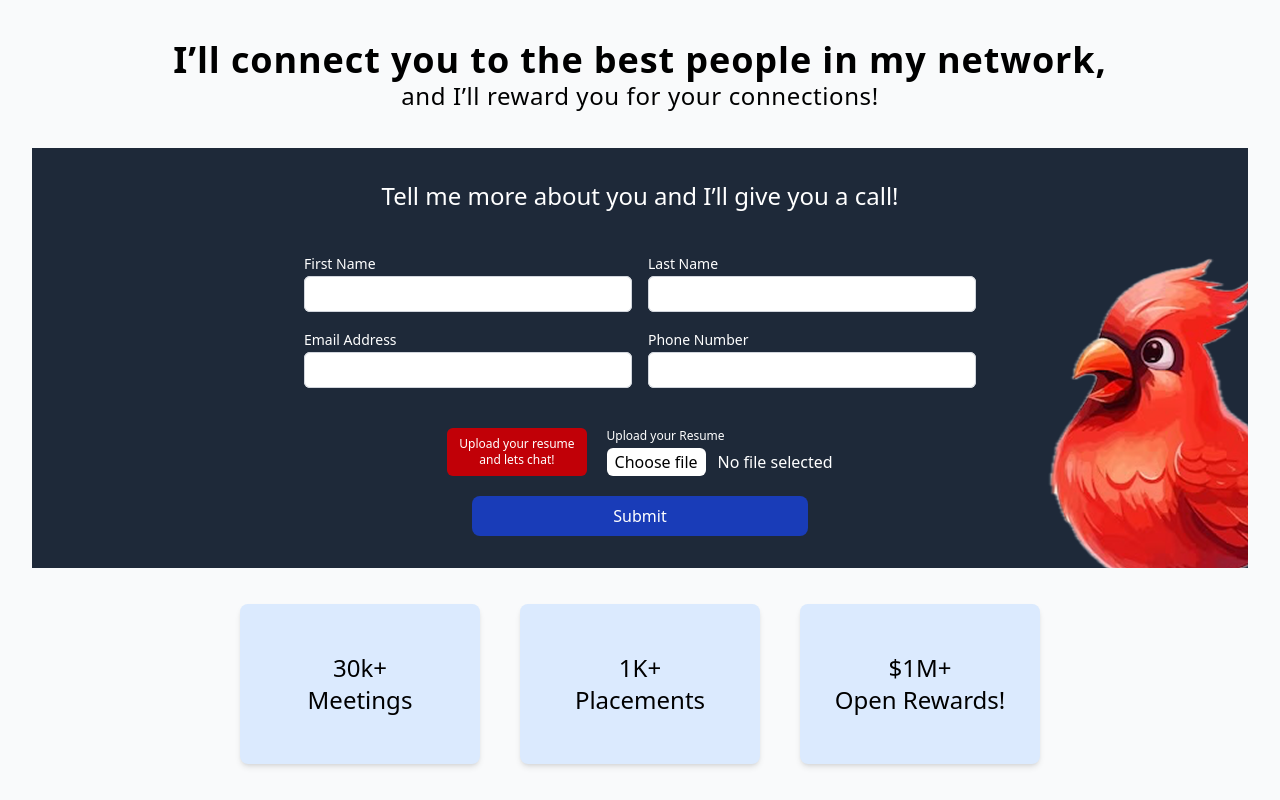
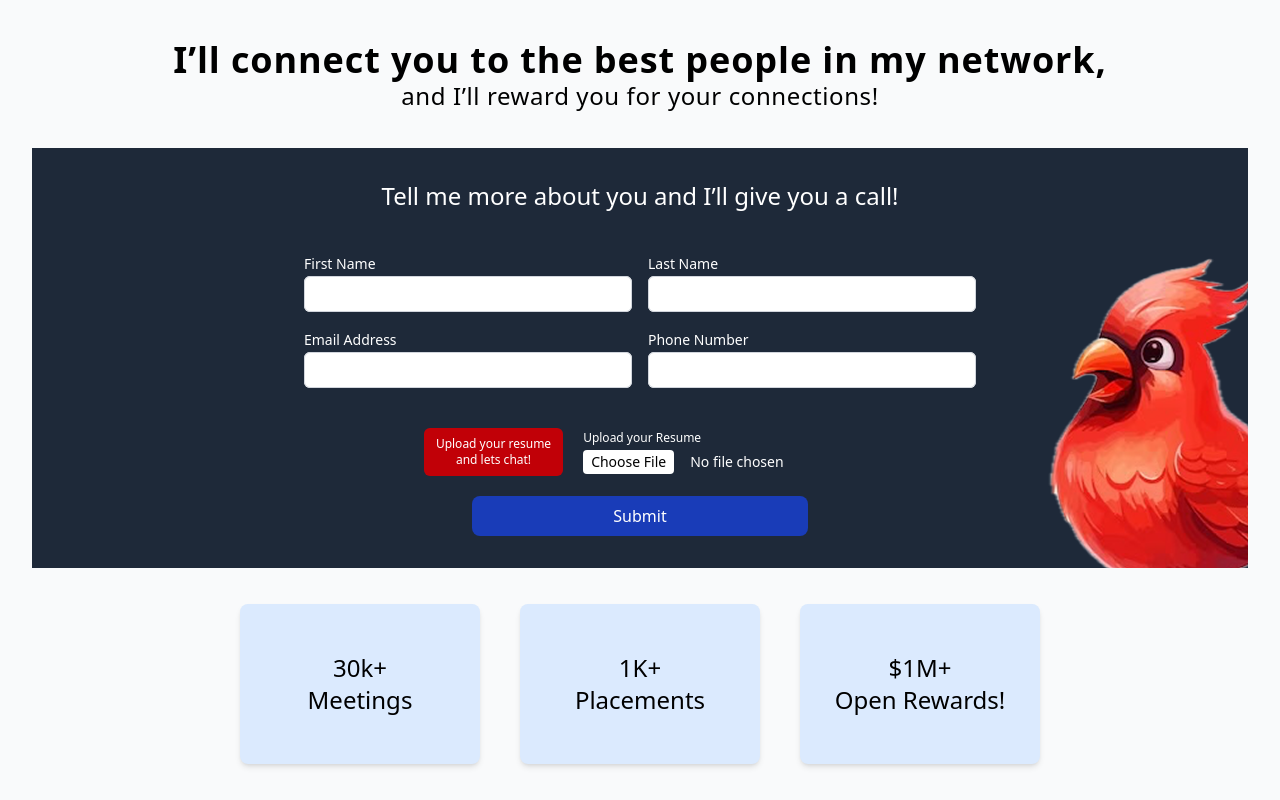
Before and after one commit to nowodev/pages-react, a React (Vite) app: page /react-projects/cardinalaipowernetworker in a window 1280 px wide. Shown: the top 800 px of the page. Built offline with nearby package versions, Linux system fonts and the light colour scheme.

Commit message:
Style input file without js

```diff
--- a/src/React Projects/CardinalHire/CardinalAIPowerNetworker.jsx
+++ b/src/React Projects/CardinalHire/CardinalAIPowerNetworker.jsx
@@ -2,7 +2,6 @@ import cardin from "./cardin.png";
 import circle from "./circle.png";
 import chat from "./chat.png";
 import { classNames } from "../../functions";
-import { useState } from "react";
 import { MainButton } from "./Button";
 import FolksCarousel from "./FolksCarousel";
 import dan from "./dan.png";
@@ -39,13 +38,6 @@ const SLIDES = [
 ];
 
 export default function CardinalAIPowerNetworker() {
-  const [fileName, setFileName] = useState("");
-
-  const handleFileInputChange = (event) => {
-    const fileName = event.target.files[0].name;
-    setFileName(fileName);
-  };
-
   return (
     <div className="bg-gray-50">
       <div className="container min-h-screen px-4 py-10 mx-auto sm:px-6 lg:px-8 space-y-9">
@@ -102,18 +94,11 @@ export default function CardinalAIPowerNetworker() {
 
                     <div>
                       <p className="text-xs">Upload your Resume</p>
-                      <div className="flex items-center mt-1">
-                        <button className="bg-white text-black px-2 py-0.5 rounded-md">
-                          Choose file
-                        </button>
+                      <div className="mt-1">
                         <input
                           type="file"
-                          className="hidden"
-                          onChange={handleFileInputChange}
+                          class="block w-full text-sm file:mr-4 file:rounded file:border-0 file:bg-white file:py-0.5 file:px-2 file:text-sm file:text-black"
                         />
-                        <span className="text-white ml-3">
-                          {fileName.length > 0 ? fileName : "No file selected"}
-                        </span>
                       </div>
                     </div>
                   </div>
```
